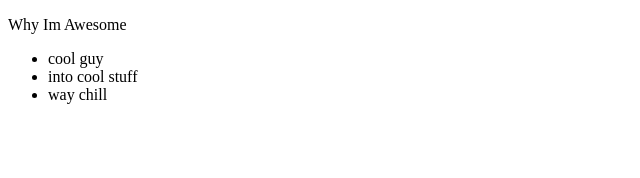
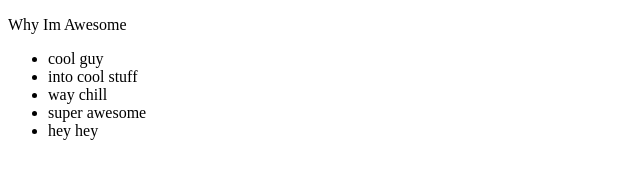
Before and after one commit to jpsilkjr86bcs/git-practice, a plain HTML site: page coolGuy.html in a window 1280 px wide. Shown: the whole page, without its empty margins (0-640 px from the left). Drawn offline with Linux system fonts and the light colour scheme.

Commit message:
added li elements

```diff
--- a/coolGuy.html
+++ b/coolGuy.html
@@ -10,6 +10,8 @@
 			<li>cool guy</li>
 			<li>into cool stuff</li>
 			<li>way chill</li>
+			<li>super awesome</li>
+			<li>hey hey</li>
 		</ul>
 
 </body>
```
